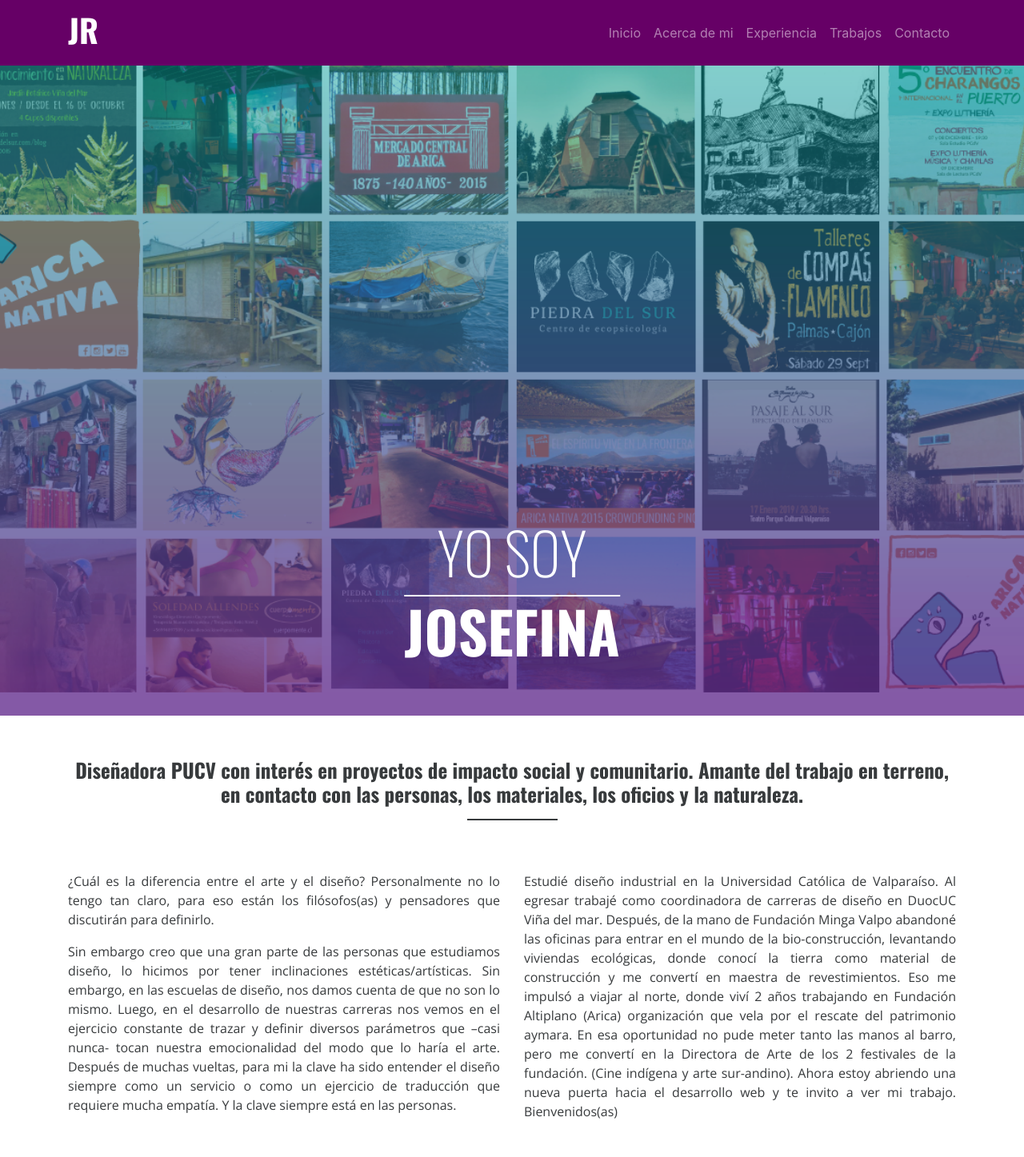
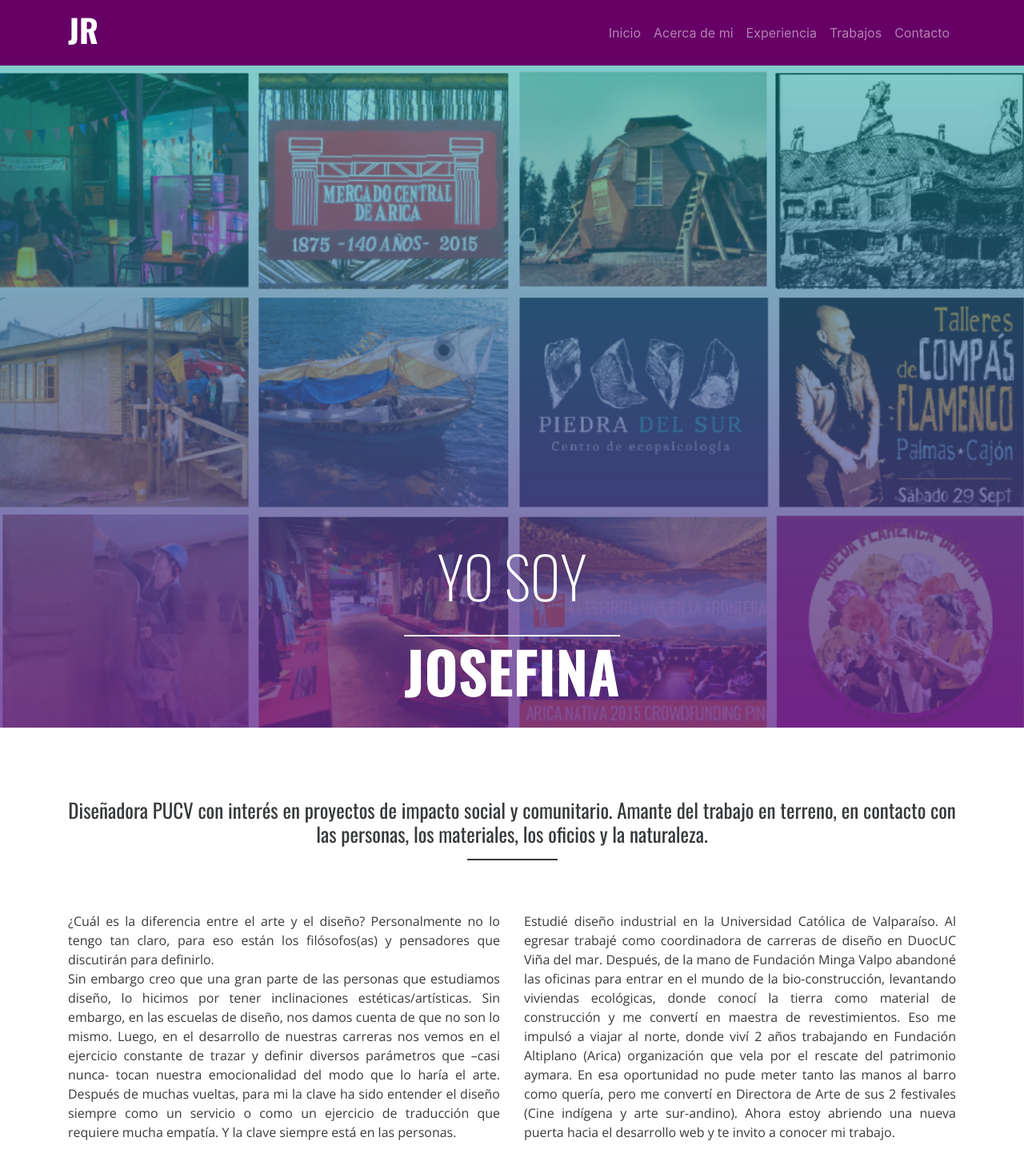
Before and after one commit to JosefinaRamdohr/Portafolio, a plain HTML site: page index.html in a window 1280 px wide. Shown: the top 1447 px of the page at 80% size. Drawn offline with nearby package versions, Linux system fonts and the light colour scheme; a script that the page names is missing.

Commit message:
quinto commit detalles finales

```diff
--- a/assets/css/style.css
+++ b/assets/css/style.css
@@ -16,7 +16,7 @@ color:#ffffff;
 }
 .header {
   width:100%;
-  height:850px;
+  height:900px;
  display: block;
   clear: both;
   position: relative;
@@ -25,7 +25,7 @@ color:#ffffff;
 
 .header img{
   position: absolute;
-  top:45px;
+  top:10px;
   left:0;
   z-index: 0;
   width:100%;
@@ -53,7 +53,7 @@ text-align: center;
   font-size:72px;
   display: block;
   border-top:2px solid #ffffff;
-  margin-top: 10px;
+  margin-top: 30px;
   }
 
 h2{
@@ -71,10 +71,10 @@ h3 {
   color:#373A3C;
 }
 
-.subtitulo h3{
+.subtitulo{
   font-family:'Oswald';
   font-size: 25px;
-  font-weight:300;
+  font-weight:400;
   color:#373A3C;
 }
 
--- a/index.html
+++ b/index.html
@@ -59,7 +59,7 @@
 <!-- Header -->
 <header class="header">
   <!-- imagen -->
-  <img src="assets/img/portafolio.png" alt="resumen portafolio" class="img-fluid object-fit">
+  <img src="assets/img/header.png" alt="resumen portafolio" class="img-fluid object-fit">
   <!-- presentación -->
   <div class="presentacion">
     <h1>YO SOY <span class="nombre">JOSEFINA</span></h1>
@@ -79,11 +79,11 @@
   <div class="row py-5">
     <div class="col-md-6 col-lg-6">
       <p class="text-justify">¿Cuál es la diferencia entre el arte y el diseño?
-Personalmente no lo tengo tan claro, para eso están los filósofos(as) y pensadores que discutirán para definirlo.</p><p class="text-justify"> Sin embargo creo que una gran parte de las personas que estudiamos diseño, lo hicimos por tener inclinaciones estéticas/artísticas. Sin embargo, en las escuelas de diseño, nos damos cuenta de que no son lo mismo.
+Personalmente no lo tengo tan claro, para eso están los filósofos(as) y pensadores que discutirán para definirlo.<br>  Sin embargo creo que una gran parte de las personas que estudiamos diseño, lo hicimos por tener inclinaciones estéticas/artísticas. Sin embargo, en las escuelas de diseño, nos damos cuenta de que no son lo mismo.
 Luego, en el desarrollo de nuestras carreras nos vemos en el ejercicio constante de trazar y definir diversos parámetros que –casi nunca- tocan nuestra emocionalidad del modo que lo haría el arte. Después de muchas vueltas, para mi la clave ha sido entender el diseño siempre como un servicio o como un ejercicio de traducción que requiere mucha empatía. Y la clave siempre está en las personas.
 </p></div>
       <div class="col-md-6 col-lg-6">
-        <p class="text-justify">Estudié diseño industrial en la Universidad Católica de Valparaíso. Al egresar trabajé como coordinadora de carreras de diseño en DuocUC Viña del mar. Después, de la mano de Fundación Minga Valpo abandoné las oficinas para entrar en el mundo de la bio-construcción, levantando viviendas ecológicas, donde conocí la tierra como material de construcción y me convertí en maestra de revestimientos. Eso me impulsó a viajar al norte, donde viví 2 años trabajando en Fundación Altiplano (Arica) organización que vela por el rescate del patrimonio aymara. En esa oportunidad no pude meter tanto las manos al barro, pero me convertí en la Directora de Arte de los 2 festivales de la fundación. (Cine indígena y arte sur-andino). Ahora estoy abriendo una nueva puerta hacia el desarrollo web y te invito a ver mi trabajo. Bienvenidos(as)</p>
+        <p class="text-justify">Estudié diseño industrial en la Universidad Católica de Valparaíso. Al egresar trabajé como coordinadora de carreras de diseño en DuocUC Viña del mar. Después, de la mano de Fundación Minga Valpo abandoné las oficinas para entrar en el mundo de la bio-construcción, levantando viviendas ecológicas, donde conocí la tierra como material de construcción y me convertí en maestra de revestimientos. Eso me impulsó a viajar al norte, donde viví 2 años trabajando en Fundación Altiplano (Arica) organización que vela por el rescate del patrimonio aymara. En esa oportunidad no pude meter tanto las manos al barro como quería, pero me convertí en Directora de Arte de sus 2 festivales (Cine indígena y arte sur-andino). Ahora estoy abriendo una nueva puerta hacia el desarrollo web y te invito a conocer mi trabajo.</p>
         </div>
 </div>
     </div>
@@ -95,6 +95,7 @@ Luego, en el desarrollo de nuestras carreras nos vemos en el ejercicio constante
 <section id="Experiencia" class="iconos">
   <div class="container">
   <h2 class="text-center">MI EXPERIENCIA</h2>
+  <h4 class="text-center">Áreas en las que me he desarollado</h4>
   <hr>
   <div class="row py-5">
       <!-- agregar íconos -->
@@ -127,7 +128,8 @@ Luego, en el desarrollo de nuestras carreras nos vemos en el ejercicio constante
   <div class="container-fluid morado my-5 py-5">
   <div class="container">
     <h2 class="text-center text-white pt-5">MIS ÚLTIMOS TRABAJOS</h2>
-    <hr class="hr_blanco">
+    <h4 class="text-center text-white">Fundamentos de desarrollo web en Academia DesafioLatam.</h4>
+      <hr class="hr_blanco">
     <!--row-1 -->
     <div class="row pt-5">
       <!-- card 1 -->
@@ -284,6 +286,10 @@ Luego, en el desarrollo de nuestras carreras nos vemos en el ejercicio constante
   </section>
 
 <section>
+  <h2 class="text-center font-weight-bold my-4">ANTERIORES</h2>
+  <h4 class="my-4 text-center">Instituciones y proyectos en los que trabajado anteriormente.</h4>
+  <hr>
+
   <!-- Inicio Carousel de imágenes -->
 <div class="container my-5 d-none d-sm-block">
   <!-- Inicio carrusel slide -->
@@ -345,8 +351,8 @@ Luego, en el desarrollo de nuestras carreras nos vemos en el ejercicio constante
 <!-- section 4 contacto -->
 <section id="Contacto" class="container-fluid pt-5">
 <h2 class="text-center font-weight-bold my-4">CONTACTO</h2>
+<h4 class="my-4 text-center">Te dejo una manera sencilla de contactarte conmigo.</h4>
 <hr>
-<p class="my-4 text-center">Lorem ipsum dolor sit amet, consectetur adipisicing elit</p>
 <!-- código de typeform -->
 
 <div class="typeform-widget" data-url="https://jramdohr.typeform.com/to/Sa80Tj" style="width: 100%; height: 700px;"></div> <script> (function() { var qs,js,q,s,d=document, gi=d.getElementById, ce=d.createElement, gt=d.getElementsByTagName, id="typef_orm", b="https://embed.typeform.com/"; if(!gi.call(d,id)) { js=ce.call(d,"script"); js.id=id; js.src=b+"embed.js"; q=gt.call(d,"script")[0]; q.parentNode.insertBefore(js,q) } })() </script> <div style="font-family: Sans-Serif;font-size: 12px;color: #999;opacity: 0.5; padding-top: 5px;"> powered by <a href="https://admin.typeform.com/signup?utm_campaign=Sa80Tj&utm_source=typeform.com-01E80K3TBQVW54SFWQB0Q2NR9G-free&utm_medium=typeform&utm_content=typeform-embedded-poweredbytypeform&utm_term=ES" style="color: #999" target="_blank">Typeform</a> </div>
```
Also changed, not shown: assets/img/header.png (added).
